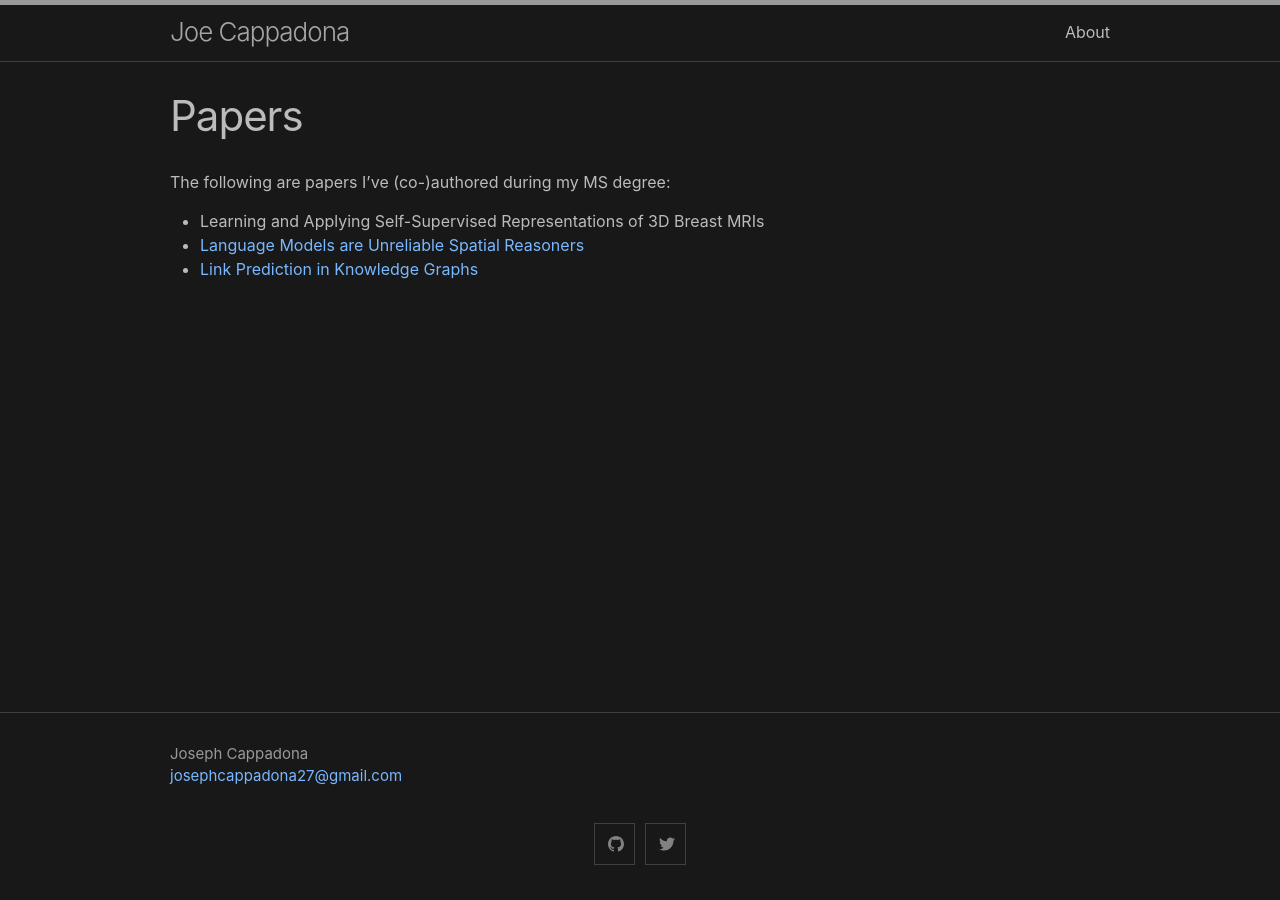
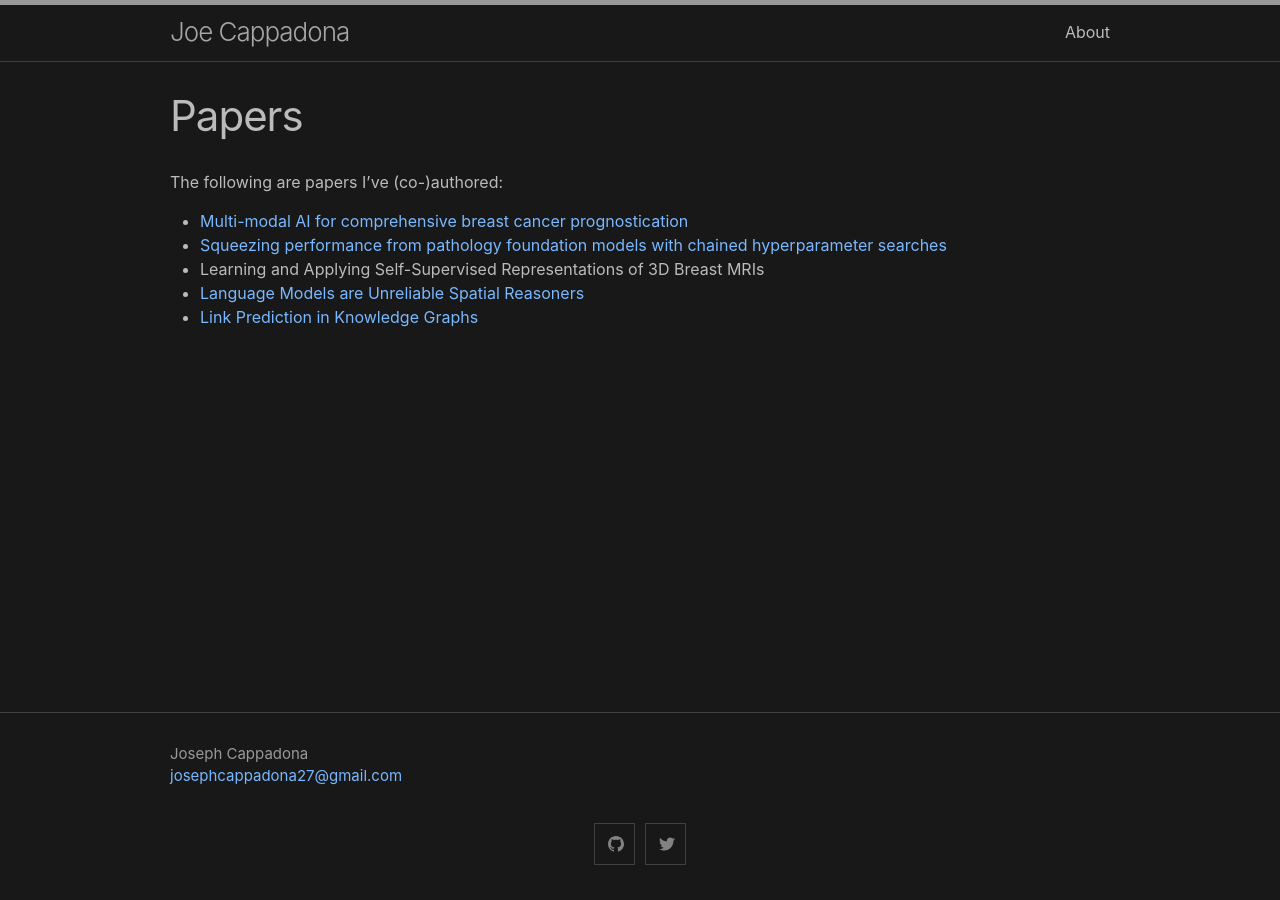
Before and after one commit to josephcappadona/josephcappadona.github.io, a Jekyll site: the page built from papers.md, in a window 1280 px wide. Built offline with Jekyll 4.4.1, drawn with Linux system fonts in a browser that asks for light colours.

Commit message:
Update papers.md

```diff
--- a/papers.md
+++ b/papers.md
@@ -4,9 +4,11 @@ title: Papers
 permalink: /papers/
 ---
 
-The following are papers I've (co-)authored during my MS degree:
+The following are papers I've (co-)authored:
 
 <ul>
+  <li><a href="https://arxiv.org/abs/2410.21256">Multi-modal AI for comprehensive breast cancer prognostication</a></li>
+  <li><a href="https://cdn.prod.website-files.com/66f22558f0bee9421463707b/6723001b306063d71f2b69c3_13_Squeezing_performance_from_%20(1).pdf">Squeezing performance from pathology foundation models with chained hyperparameter searches</a></li>
   <li>Learning and Applying Self-Supervised Representations of 3D Breast MRIs</li>
   <li><a href="../assets/files/spatialQA.pdf">Language Models are Unreliable Spatial Reasoners</a></li>
   <li><a href="../assets/files/link-prediction.pdf">Link Prediction in Knowledge Graphs</a></li>
```
